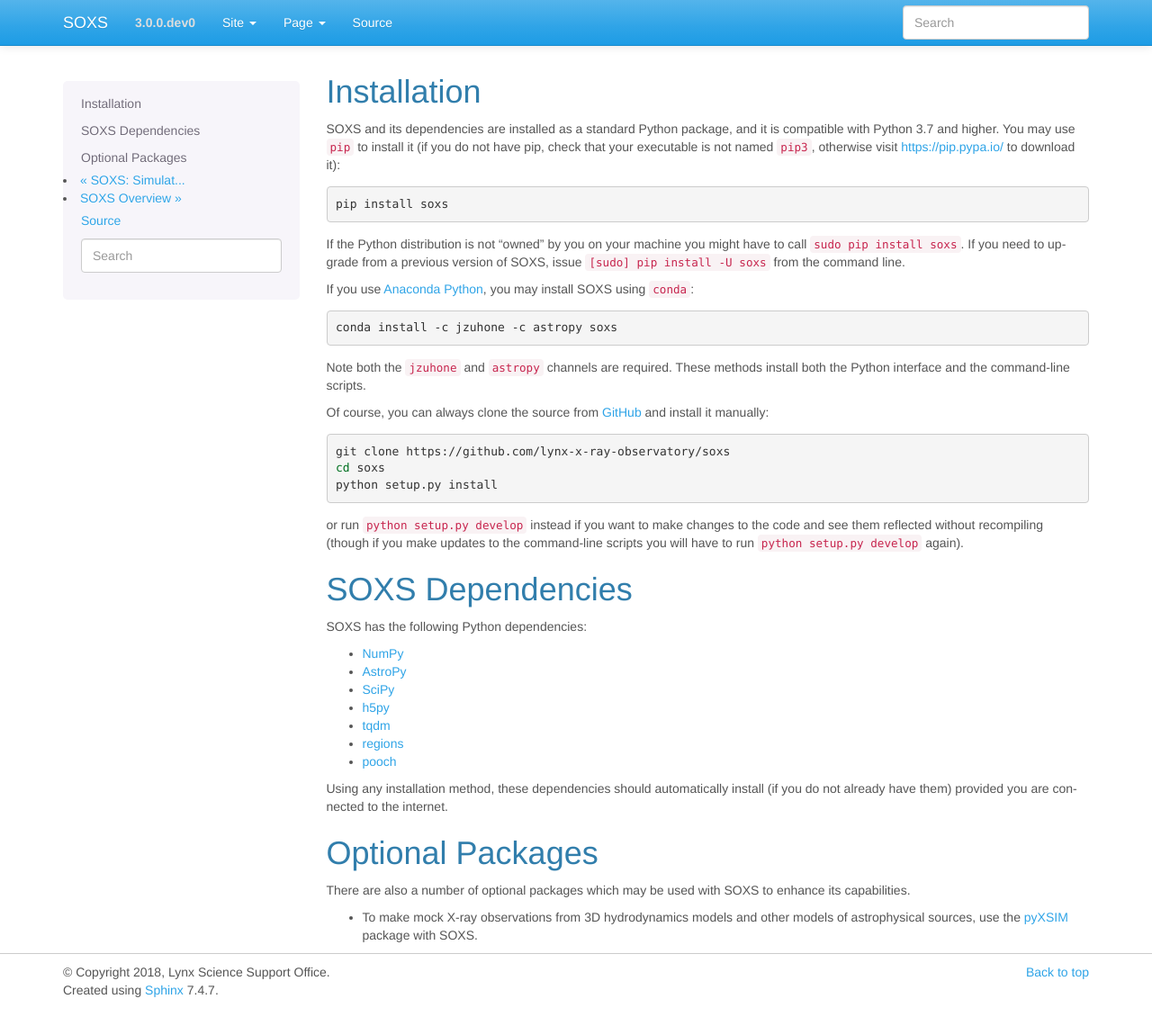
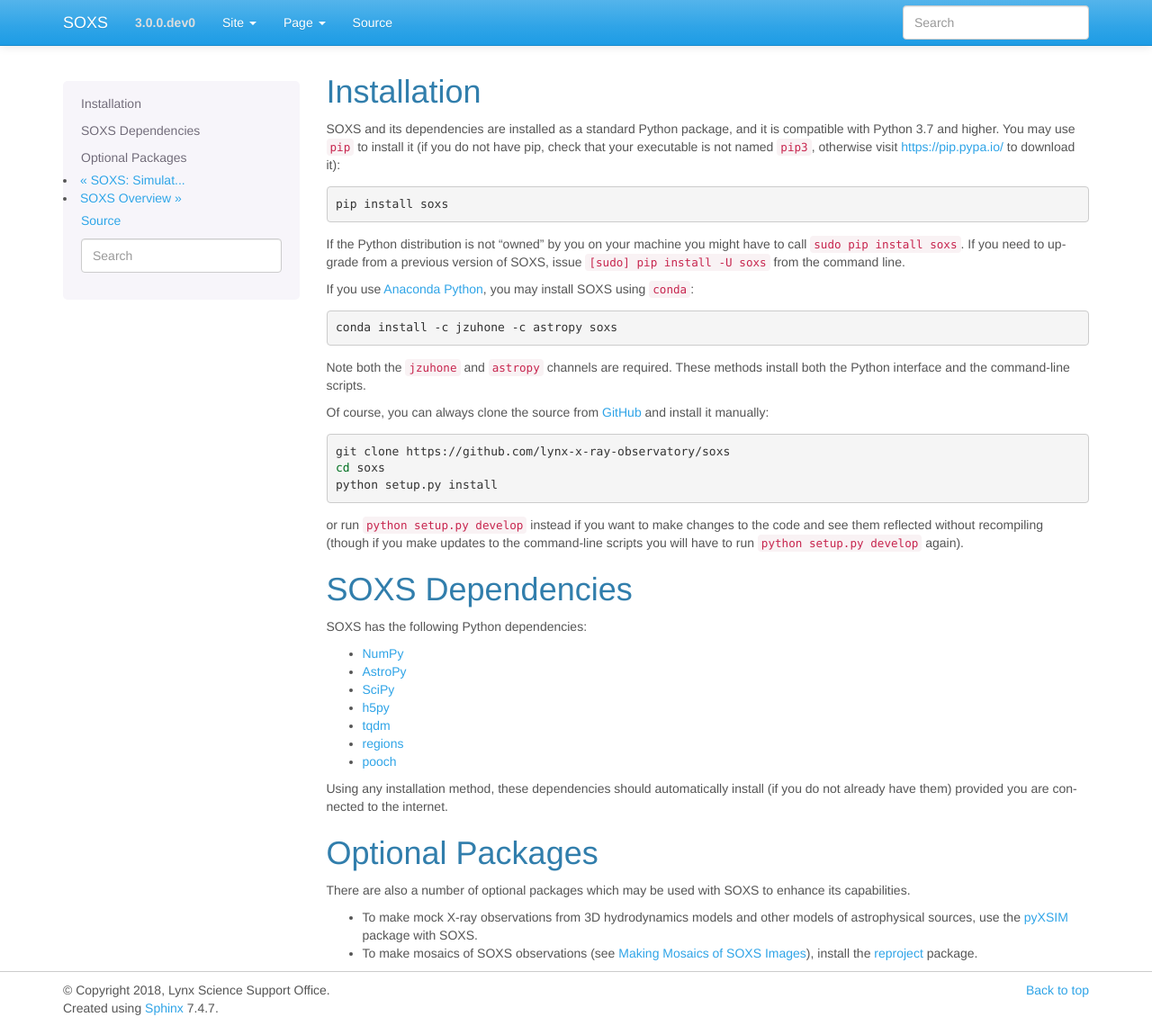
Before and after one commit to lynx-x-ray-observatory/soxs, a Sphinx documentation site: the page built from doc/source/installing.rst, in a window 1280 px wide and 1140 px high. Shown: the whole window at 90% size. Built offline with Sphinx 7.4.7, drawn with Linux system fonts in a browser that asks for light colours.

Commit message:
Doc fixes

```diff
--- a/doc/source/installing.rst
+++ b/doc/source/installing.rst
@@ -66,3 +66,5 @@
 * To make mock X-ray observations from 3D hydrodynamics models and other models
   of astrophysical sources, use the
   `pyXSIM <http://hea-www.cfa.harvard.edu/~jzuhone/pyxsim>`_ package with SOXS.
+* To make mosaics of SOXS observations (see :ref:`mosaic`), install the
+  `reproject <https://reproject.readthedocs.io>`_ package.
```
Also changed, not shown: doc/source/command_line/general_info.rst (+7 -2 lines).
